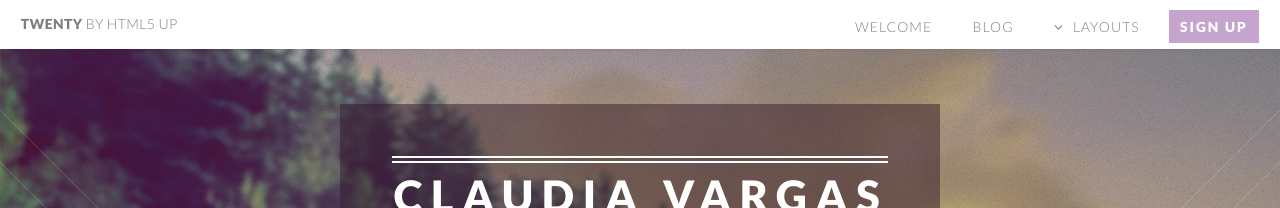
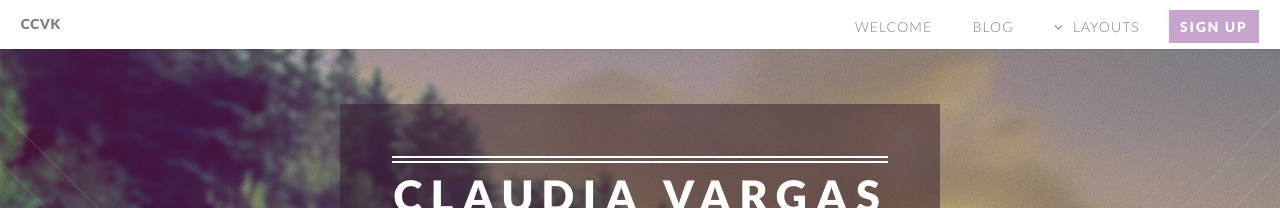
Before and after one commit to claucvk/claucvk.github.io, a Jekyll site: the page built from Twenty-Jekyll-Theme-master/index.html, in a window 1280 px wide. Shown: the top 208 px of the page. Built offline with Jekyll 4.4.1, drawn with Linux system fonts in a browser that asks for light colours.

Commit message:
cambios del header

```diff
--- a/Twenty-Jekyll-Theme-master/_includes/header.html
+++ b/Twenty-Jekyll-Theme-master/_includes/header.html
@@ -1,5 +1,5 @@
 <header id="header">
-				<h1 id="logo"><a href="/">Twenty <span>by HTML5 UP</span></a></h1>
+				<h1 id="logo"><a href="/">CCVK</a></h1>
 				<nav id="nav">
 					<ul>
 						<li><a href="/">Welcome</a></li>
```
